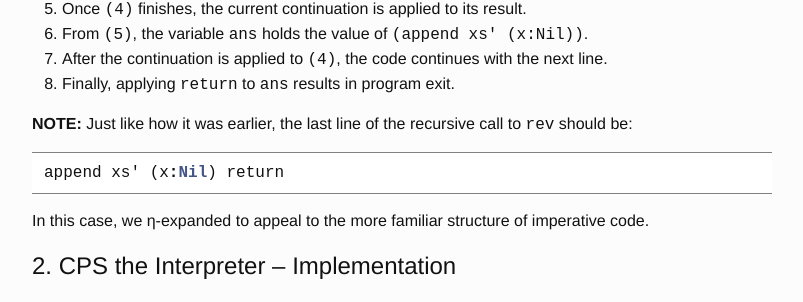
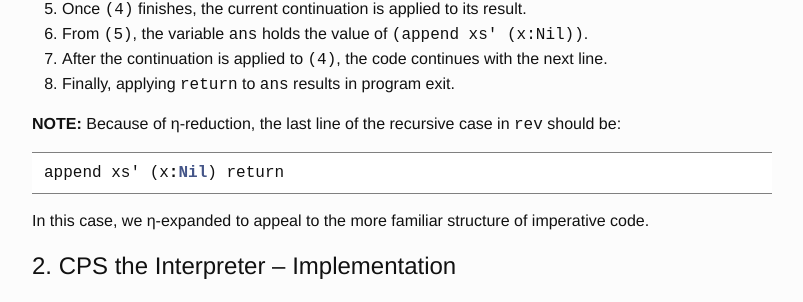
Before and after one commit to lazywithclass/project-lamp, a Jekyll site: the page built from website/book/chapter3.markdown, in a window 1280 px wide and 900 px high, scrolled down 4967 px. Shown: the part 145-447 px from the top of the window, without its empty margins (238-1041 px from the left). Built offline with Jekyll 4.4.1, drawn with Linux system fonts in a browser that asks for light colours; a script that is not in the unit is left out.

Commit message:
fixed a mistake in a note

````diff
--- a/website/book/chapter3.markdown
+++ b/website/book/chapter3.markdown
@@ -186,7 +186,7 @@ In this maner, looking at a CPS function feels almost analogous to looking at an
 7. After the continuation is applied to `(4)`, the code continues with the next line.
 8. Finally, applying `return` to `ans` results in program exit.
 
-**NOTE:** Just like how it was earlier, the last line of the recursive call to `rev` should be:
+**NOTE:** Because of η-reduction, the last line of the recursive case in `rev` should be:
 ```haskell
 append xs' (x:Nil) return
 ```
````
